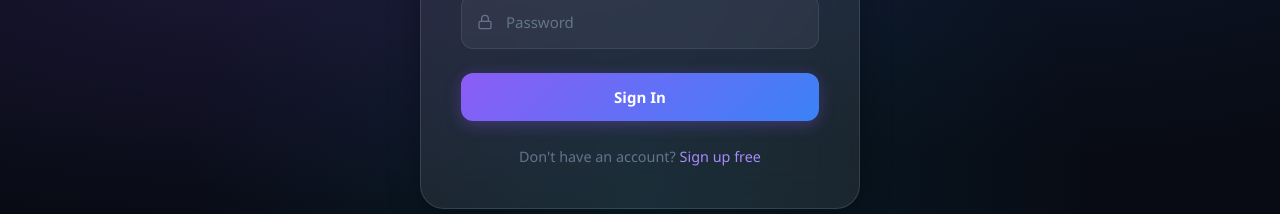
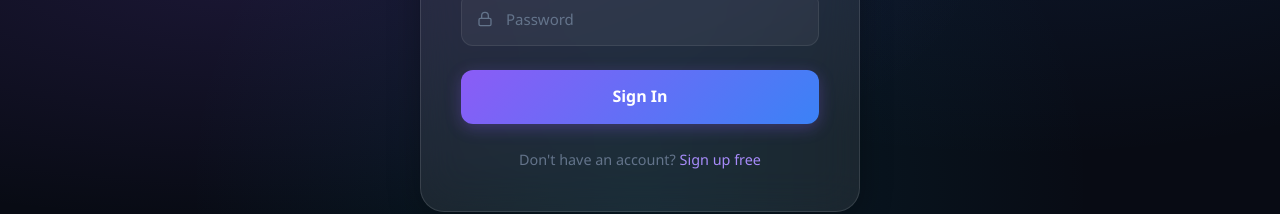
Before and after one commit to amitkumarpatra99/Portfolio-Analyzer, a Next.js app: page /auth/login in a window 1280 px wide. Shown: the part 480-694 px from the top of the page. Built offline with nearby package versions, Linux system fonts and the light colour scheme; no server answers.

Commit message:
feat: implement user registration and authentication login pages

```diff
--- a/src/app/auth/login/page.tsx
+++ b/src/app/auth/login/page.tsx
@@ -137,7 +137,7 @@ export default function LoginPage() {
 
           <button
             type="submit"
-            className="btn-primary"
+            className="btn-primary btn-lg"
             disabled={loading}
             style={{ width: "100%", justifyContent: "center", marginTop: "0.5rem", opacity: loading ? 0.7 : 1 }}
           >
--- a/src/app/auth/register/page.tsx
+++ b/src/app/auth/register/page.tsx
@@ -103,7 +103,7 @@ export default function RegisterPage() {
             <input type="password" placeholder="Password (min 6 chars)" className="input" style={{ paddingLeft: "2.75rem" }} value={password} onChange={(e) => setPassword(e.target.value)} required />
           </div>
 
-          <button type="submit" className="btn-primary" disabled={loading} style={{ width: "100%", justifyContent: "center", marginTop: "0.5rem", opacity: loading ? 0.7 : 1 }}>
+          <button type="submit" className="btn-primary btn-lg" disabled={loading} style={{ width: "100%", justifyContent: "center", marginTop: "0.5rem", opacity: loading ? 0.7 : 1 }}>
             {loading ? <Loader2 size={16} style={{ animation: "spin 1s linear infinite" }} /> : null}
             {loading ? "Creating Account..." : "Create Account"}
           </button>
```
